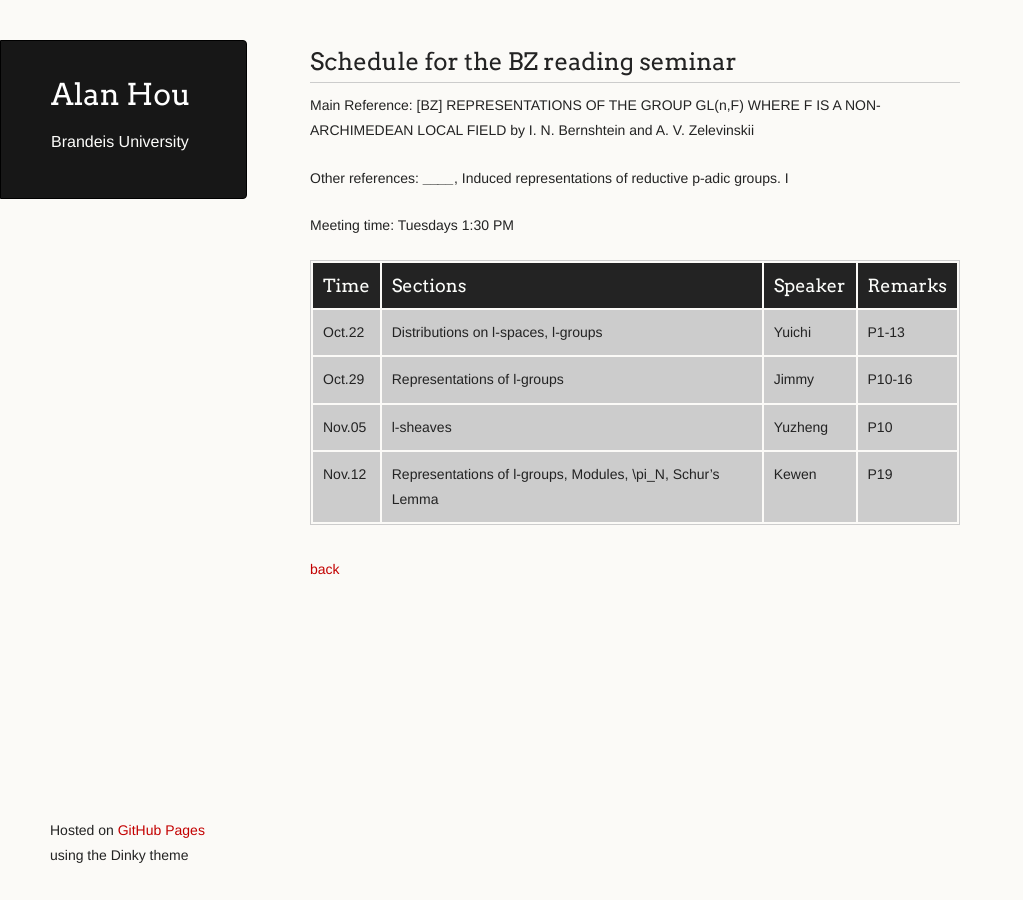
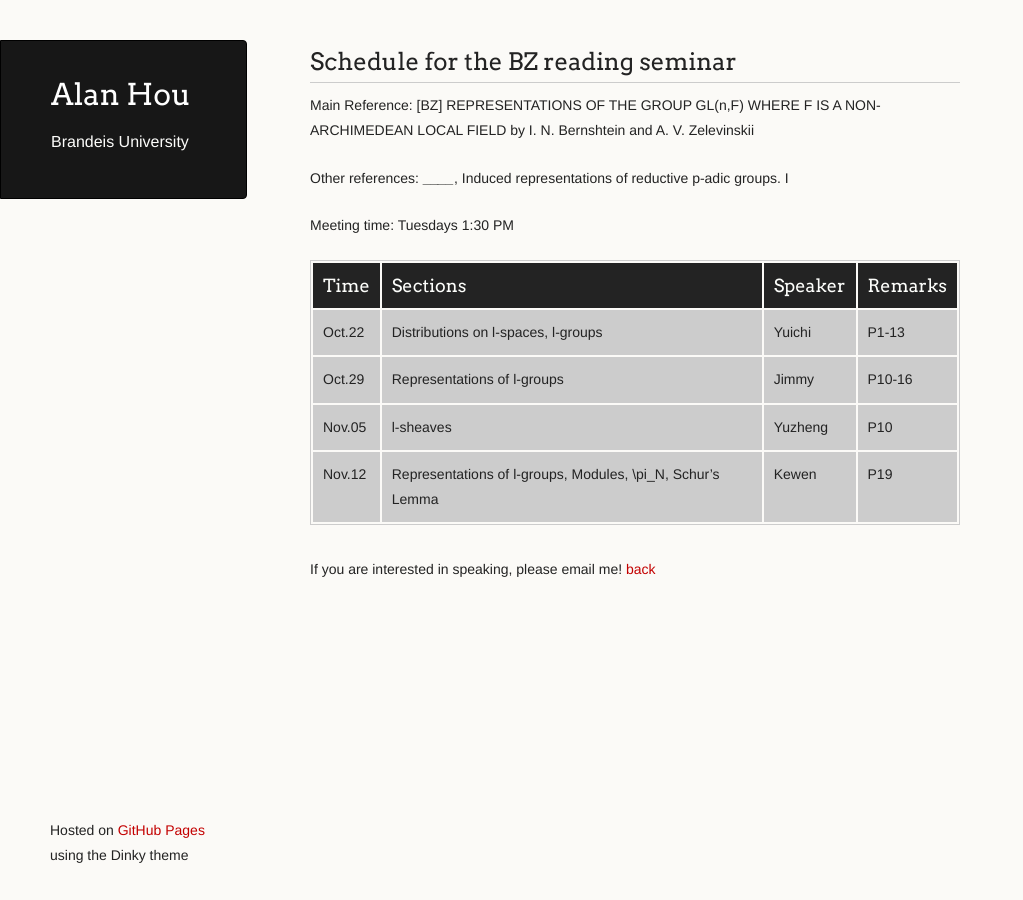
Before and after one commit to axhou/axhou.github.io, a Jekyll site: the page built from bzf2024.md, in a window 1280 px wide. Shown: the whole page, without its empty margins (0-1023 px from the left). Built offline with Jekyll 4.4.1, drawn with Linux system fonts in a browser that asks for light colours; our own code applies the rules of GitHub Pages for plain Markdown files.

Commit message:
Update bzf2024.md

```diff
--- a/bzf2024.md
+++ b/bzf2024.md
@@ -17,4 +17,5 @@ Meeting time: Tuesdays 1:30 PM
 | Nov.05  |  l-sheaves | Yuzheng | P10|
 | Nov.12  | Representations of l-groups, Modules, \pi_N, Schur’s Lemma | Kewen | P19 |
 
+If you are interested in speaking, please email me!
 [back](./)
```
